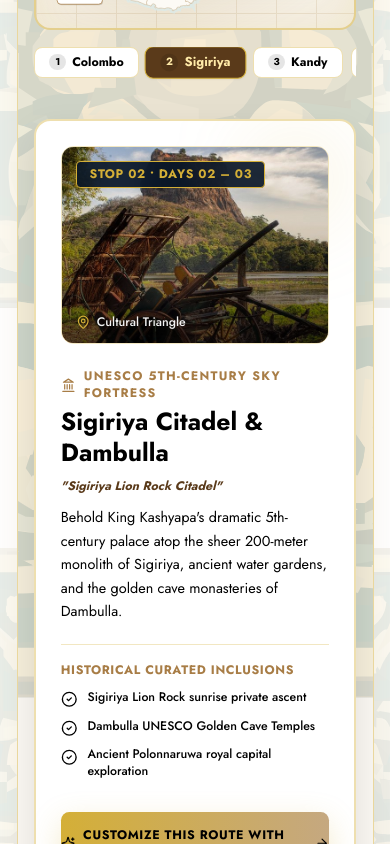
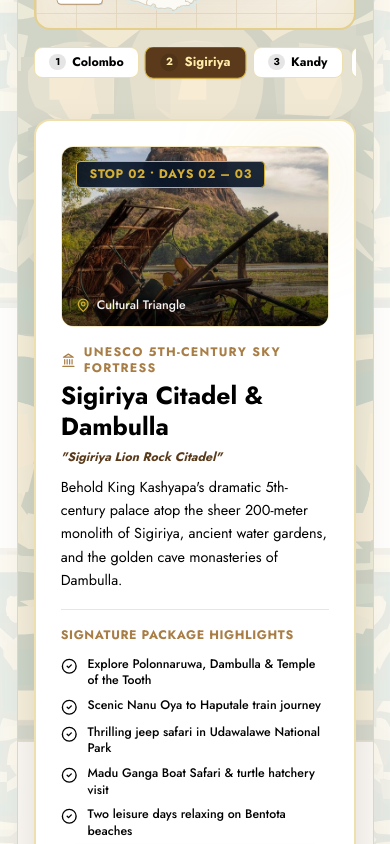
Before and after one commit to kudagama/LEsprit-Website, a Next.js app: page / in a window 390 px wide. Shown: the part 6260-7104 px from the top of the page. Built offline with nearby package versions, Linux system fonts and the light colour scheme; a web font is replaced by a local one.

Commit message:
feat: add interactive Sri Lanka tour route map component with route data

```diff
--- a/src/components/SriLankaRouteMap.jsx
+++ b/src/components/SriLankaRouteMap.jsx
@@ -21,6 +21,13 @@ export const TOUR_ROUTES = {
     subtitle: "Culture, Nature, Wildlife & Beach",
     duration: "10 Days / 9 Nights",
     path: "M 50,575 Q 115,450 215,395 Q 210,460 198,518 Q 202,548 218,572 Q 245,625 228,672 Q 160,730 98,755 Q 74,710 64,660 Q 52,620 50,575",
+    packageHighlights: [
+      "Explore Polonnaruwa, Dambulla & Temple of the Tooth",
+      "Scenic Nanu Oya to Haputale train journey",
+      "Thrilling jeep safari in Udawalawe National Park",
+      "Madu Ganga Boat Safari & turtle hatchery visit",
+      "Two leisure days relaxing on Bentota beaches"
+    ],
     stops: [
       {
         id: "stop-1",
@@ -199,6 +206,13 @@ export const TOUR_ROUTES = {
     subtitle: "Ancient Heritage & Southern Coast",
     duration: "7 Days / 6 Nights",
     path: "M 50,575 Q 115,450 215,395 Q 210,460 198,518 Q 202,548 218,572 Q 245,625 228,672 Q 160,730 98,755 Q 56,660 50,575",
+    packageHighlights: [
+      "Discover the Cultural Triangle ruins & Dambulla Cave",
+      "Visit a Ceylon tea factory in Nuwara Eliya",
+      "Scenic train ride through the Hill Country",
+      "Elephant Transit Home & Udawalawe safari",
+      "Explore the UNESCO-listed Galle Fort"
+    ],
     stops: [
       {
         id: "h-stop-1",
@@ -916,21 +930,22 @@ export default function SriLankaRouteMap({
         {/* RIGHT: ACTIVE LANDMARK STORY & DETAILS CARD (5 Cols) */}
         {/* ============================================================== */}
         <div className="lg:col-span-5 flex flex-col">
+          <div className="bg-white border-2 border-[#D4AF37]/40 rounded-2xl p-6 sm:p-7 shadow-floating relative overflow-hidden flex flex-col justify-between min-h-[580px] sm:min-h-[640px]">
+            {/* Antique Corner Accent */}
+            <div className="absolute top-0 right-0 w-28 h-28 bg-[#D4AF37]/10 rounded-full blur-2xl pointer-events-none" />
+
+            {/* TOP PORTION: ACTIVE STOP DETAILS (Animated & Slides) */}
+            <div className="flex-1">
               <AnimatePresence mode="wait">
                 <motion.div
                   key={`${selectedRouteKey}-${activeStop.id}`}
-              initial={{ opacity: 0, x: 25 }}
+                  initial={{ opacity: 0, x: 20 }}
                   animate={{ opacity: 1, x: 0 }}
-              exit={{ opacity: 0, x: -25 }}
-              transition={{ duration: 0.45, ease: "easeOut" }}
-              className="bg-white border-2 border-[#D4AF37]/40 rounded-2xl p-6 sm:p-7 shadow-floating relative overflow-hidden flex flex-col justify-between"
+                  exit={{ opacity: 0, x: -20 }}
+                  transition={{ duration: 0.35, ease: "easeOut" }}
                 >
-              {/* Antique Corner Accent */}
-              <div className="absolute top-0 right-0 w-28 h-28 bg-[#D4AF37]/10 rounded-full blur-2xl pointer-events-none" />
-
-              <div>
                   {/* Image Showcase */}
-                <div className="relative h-48 sm:h-56 rounded-xl overflow-hidden mb-6 border border-[#D4AF37]/30 group">
+                  <div className="relative h-44 sm:h-52 rounded-xl overflow-hidden mb-4 border border-[#D4AF37]/30 group">
                     <img
                       src={activeStop.image}
                       alt={activeStop.name}
@@ -951,7 +966,7 @@ export default function SriLankaRouteMap({
                   </div>
 
                   {/* Subtitle / Stage */}
-                <div className="flex items-center gap-2 mb-1.5">
+                  <div className="flex items-center gap-2 mb-1">
                     <Landmark className="w-4 h-4 text-[#A87D46]" />
                     <span className="text-xs sm:text-[13px] font-cinzel font-bold text-[#A87D46] tracking-widest uppercase">
                       {activeStop.historicalTag}
@@ -959,31 +974,34 @@ export default function SriLankaRouteMap({
                   </div>
 
                   {/* Main Stop Title */}
-                <h4 className="font-serif text-2xl sm:text-3xl text-indigo-dark font-bold leading-tight mb-2">
+                  <h4 className="font-serif text-2xl sm:text-3xl text-indigo-dark font-bold leading-tight mb-1.5">
                     {activeStop.name}
                   </h4>
 
-                <span className="text-xs font-sans font-bold text-[#5A3A1A] block mb-3 italic">
+                  <span className="text-xs font-sans font-bold text-[#5A3A1A] block mb-2.5 italic">
                     "{activeStop.landmarkName}"
                   </span>
 
                   {/* Description Narrative */}
-                <p className="font-sans text-sm sm:text-base text-charcoal font-normal leading-relaxed mb-5">
+                  <p className="font-sans text-sm sm:text-base text-charcoal font-normal leading-relaxed mb-4">
                     {activeStop.desc}
                   </p>
+                </motion.div>
+              </AnimatePresence>
+            </div>
 
-                {/* Curated Highlights List */}
-                <div className="space-y-2.5 pt-4 border-t border-gold-border/30 mb-8">
-                  <span className="text-xs font-cinzel tracking-wider text-[#A87D46] uppercase block font-bold mb-2">
-                    Historical Curated Inclusions
+            {/* BOTTOM PORTION: SIGNATURE PACKAGE HIGHLIGHTS & CTA (Static - Stays in place) */}
+            <div className="pt-4 border-t border-gold-border/30 mt-auto">
+              <span className="text-xs font-cinzel tracking-wider text-[#A87D46] uppercase block font-bold mb-3">
+                Signature Package Highlights
               </span>
-                  {activeStop.highlights.map((h, i) => (
+              <div className="space-y-2 mb-6">
+                {(currentRoute.packageHighlights || []).map((h, i) => (
                   <div key={i} className="flex items-start gap-2.5 text-xs sm:text-sm text-charcoal font-sans font-medium">
                     <CheckCircle2 className="w-4 h-4 text-emerald-dark shrink-0 mt-0.5" />
                     <span>{h}</span>
                   </div>
                 ))}
-                </div>
               </div>
 
               {/* Inquiry Action Button */}
@@ -995,9 +1013,9 @@ export default function SriLankaRouteMap({
                 <span>Customize This Route with L'Esprit</span>
                 <ArrowRight className="w-4 h-4" />
               </a>
+            </div>
 
-            </motion.div>
-          </AnimatePresence>
+          </div>
         </div>
 
       </div>
```
Lines whose indentation alone changed are shown as unchanged.
